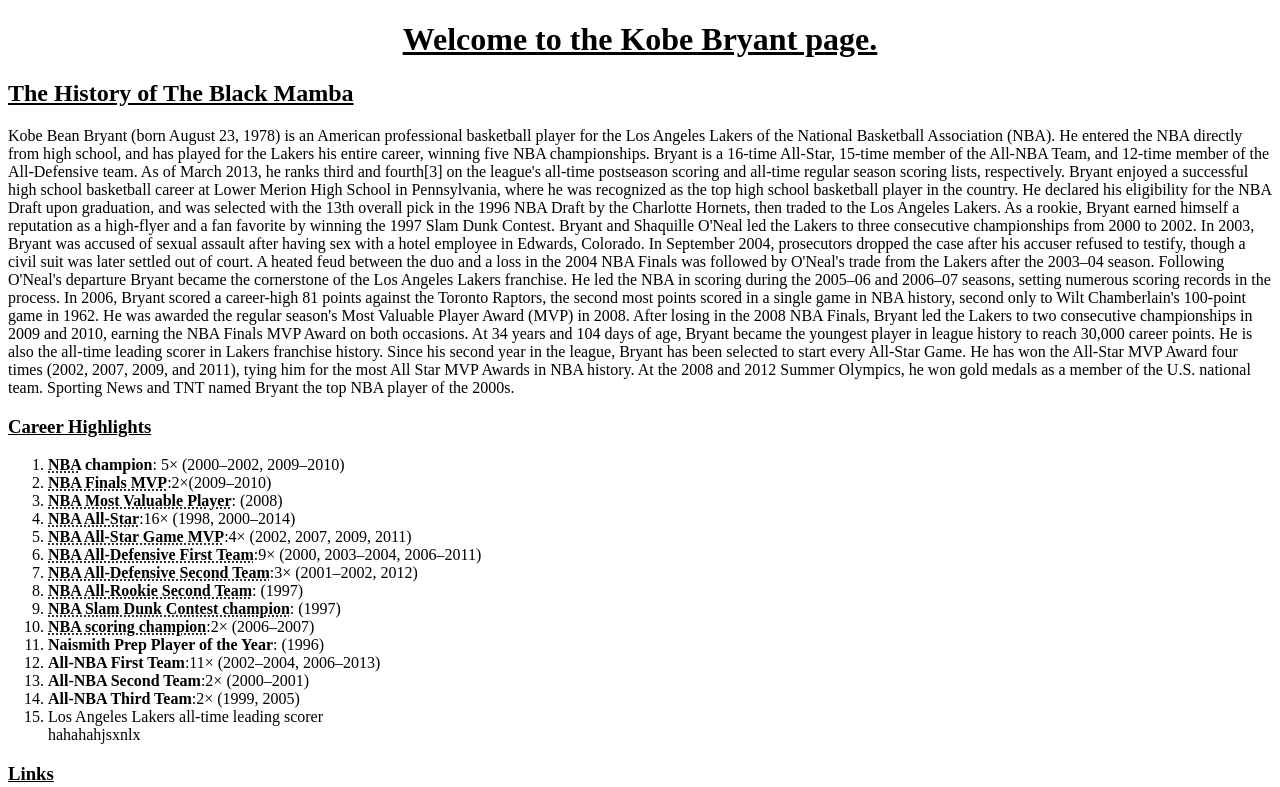
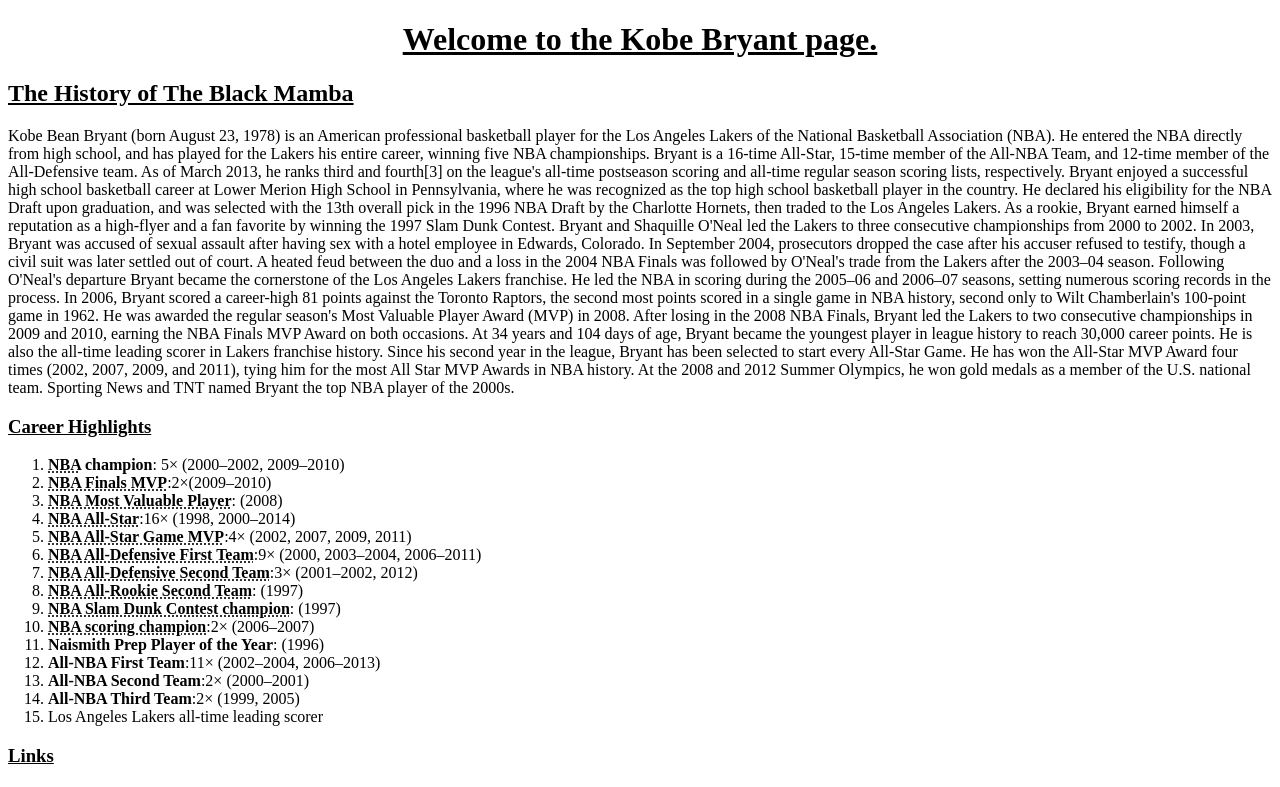
Before and after one commit to LevanceWam/dws1, a plain HTML site: page index.html in a window 1280 px wide. Shown: the top 787 px of the page. Drawn offline with Linux system fonts and the light colour scheme; files whose address does not match are found by name.

Commit message:
Final push for the fixed project
This is all of the updated files and everything is fixed.

```diff
--- a/index.html
+++ b/index.html
@@ -49,7 +49,7 @@
 				<li><strong> All-NBA Third Team</strong>:2× (1999, 2005)</li>
 
 				<li>Los Angeles Lakers all-time leading scorer</li>
-				hahahahjsxnlx
+
 		</ol>
 
 	<h3><u>Links</u></h3>
```
Also changed, not shown: ping.html (renamed from project_1/ping.html), project_1/Git Links/links.txt (deleted), 2 other files.
